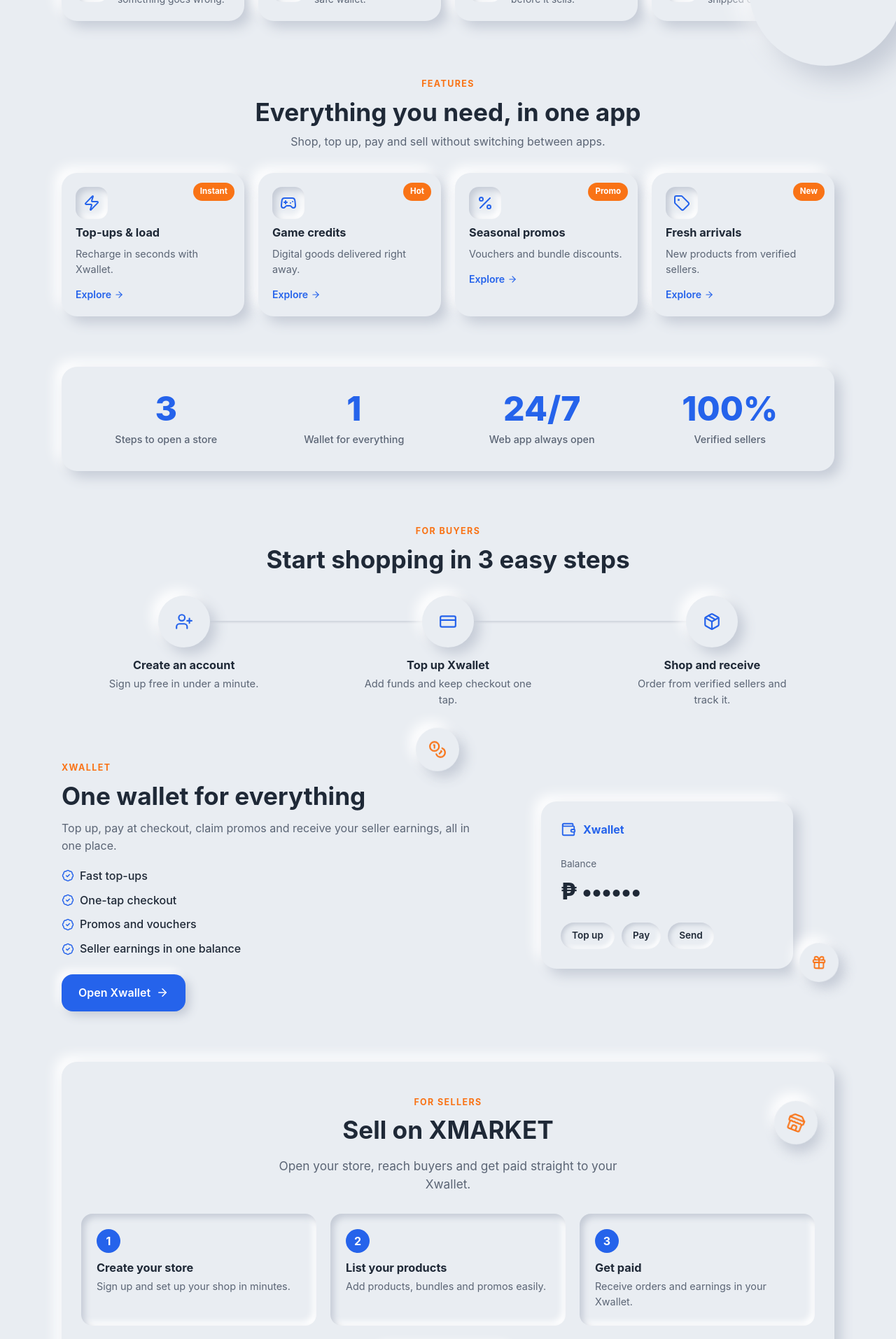
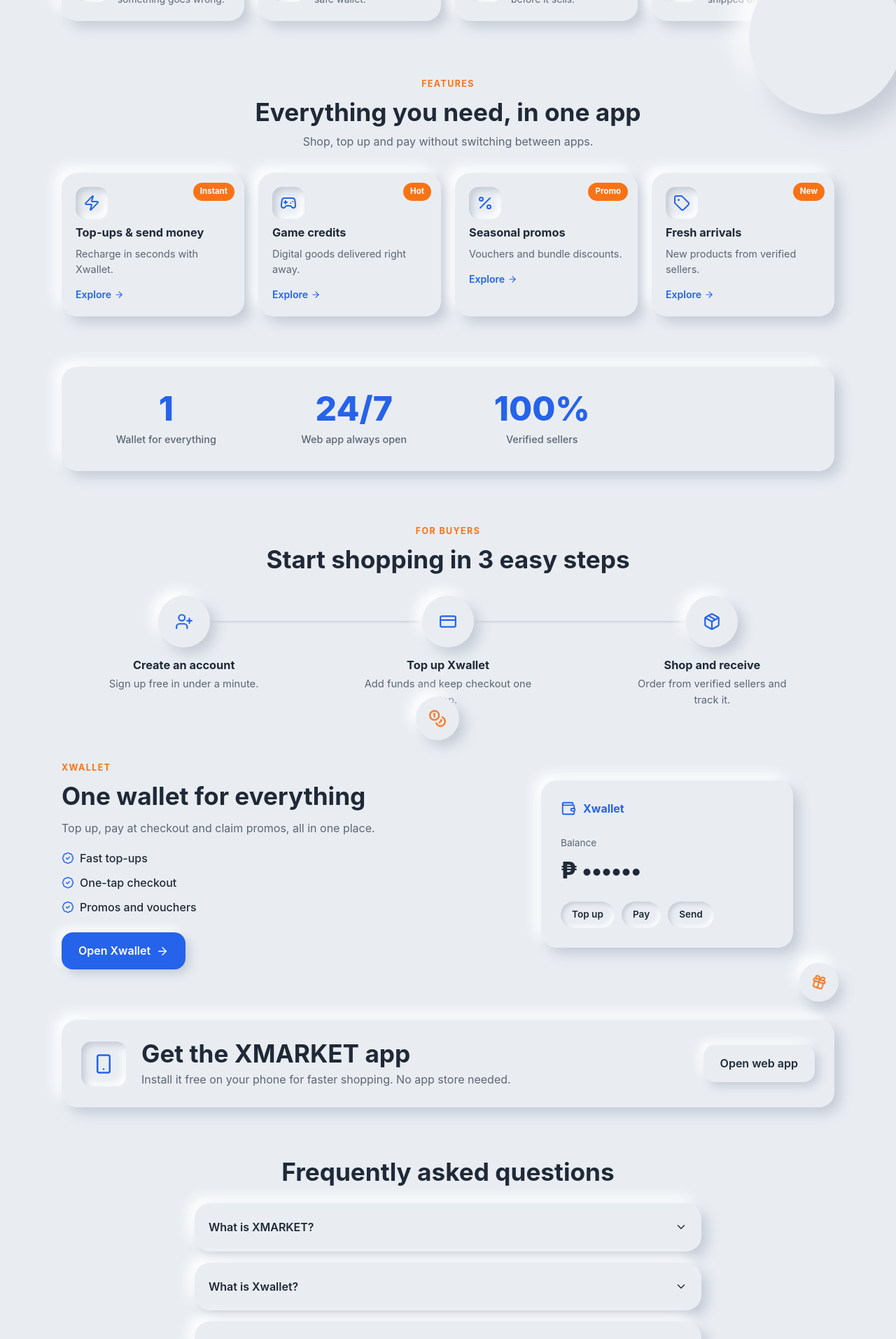
Before and after one commit to jssrll01/xmarket-landing, a React (Vite) app: page / in a window 1280 px wide. Shown: the part 880-2793 px from the top of the page at 70% size. Built offline with nearby package versions, Linux system fonts and the light colour scheme.

Commit message:
landing: link to xmarket-app, remove selling content, rename Top-ups & send money

```diff
--- a/index.html
+++ b/index.html
@@ -6,7 +6,7 @@
     <meta name="theme-color" content="#2563EB" />
 
     <title>XMARKET — Your World of Great Deals</title>
-    <meta name="description" content="Shop from verified sellers, pay with Xwallet, get instant delivery. Join thousands of buyers and sellers on XMARKET." />
+    <meta name="description" content="Shop from verified sellers, pay with Xwallet, get instant delivery. Join thousands of shoppers on XMARKET." />
     <meta name="keywords" content="xmarket, online shopping, philippines, marketplace, wallet, xwallet" />
 
     <meta property="og:type" content="website" />
--- a/public/sw.js
+++ b/public/sw.js
@@ -1,4 +1,4 @@
-const CACHE = 'xmarket-landing-v1';
+const CACHE = 'xmarket-landing-v1-u1792484643';
 const CORE = ['/', '/index.html', '/manifest.webmanifest'];
 
 self.addEventListener('install', (event) => {
--- a/src/App.jsx
+++ b/src/App.jsx
@@ -8,11 +8,10 @@
 import { useParallax } from "./useParallax.js";
 
 // EDIT THIS: the URL of your main XMARKET app
-const APP_URL = "https://xmarket.onrender.com";
+const APP_URL = "https://xmarket-app.onrender.com";
 
 // EDIT THESE with your real numbers
 const stats = [
-  { n: 3, suffix: "", label: "Steps to open a store" },
   { n: 1, suffix: "", label: "Wallet for everything" },
   { n: 24, suffix: "/7", label: "Web app always open" },
   { n: 100, suffix: "%", label: "Verified sellers" },
@@ -20,11 +19,11 @@
 
 const marquee = [
   "Instant top-ups", "Game credits", "Verified sellers", "Secure Xwallet",
-  "Seasonal promos", "Fast delivery", "Open your store", "Install free",
+  "Seasonal promos", "Fast delivery", "Install free",
 ];
 
 const hot = [
-  { icon: Zap, tag: "Instant", title: "Top-ups & load", text: "Recharge in seconds with Xwallet." },
+  { icon: Zap, tag: "Instant", title: "Top-ups & send money", text: "Recharge in seconds with Xwallet." },
   { icon: Gamepad2, tag: "Hot", title: "Game credits", text: "Digital goods delivered right away." },
   { icon: Percent, tag: "Promo", title: "Seasonal promos", text: "Vouchers and bundle discounts." },
   { icon: Tag, tag: "New", title: "Fresh arrivals", text: "New products from verified sellers." },
@@ -52,7 +51,6 @@
 const faqs = [
   ["What is XMARKET?", "XMARKET is an online marketplace where you can shop from verified sellers and pay with Xwallet."],
   ["What is Xwallet?", "Xwallet is the built-in wallet for paying, topping up and receiving earnings on XMARKET."],
-  ["How do I start selling?", "Tap Start selling, create your store, add your products and you are ready to take orders."],
   ["Is it safe to buy?", "Sellers are verified and refund support is available if an order has a problem."],
   ["Can I install it on my phone?", "Yes. Use the Install app button to add XMARKET to your home screen."],
 ];
@@ -74,7 +72,6 @@
         <nav className={"nav" + (open ? " open" : "")}>
           <a href="#features" onClick={go}>Features</a>
           <a href="#wallet" onClick={go}>Xwallet</a>
-          <a href="#sell" onClick={go}>Sell</a>
           <a href="#faq" onClick={go}>Help</a>
           <a className="btn btn-primary btn-sm" href={APP_URL} onClick={go}>Log in</a>
         </nav>
@@ -103,11 +100,9 @@
           <h1>Your world of <span className="accent">great deals</span></h1>
           <p className="lead">
             Shop from verified sellers, pay with Xwallet and get instant delivery.
-            Or open your own store and start earning.
           </p>
           <div className="cta">
             <a className="btn btn-primary" href={APP_URL}>Shop now <ArrowRight size={18} /></a>
-            <a className="btn btn-neu" href="#sell"><Store size={18} /> Start selling</a>
           </div>
           <div className="mini-trust">
             <span><ShieldCheck size={16} /> Buyer protection</span>
@@ -182,7 +177,7 @@
       <div className="sec-head center-head" data-reveal>
         <span className="kicker">Features</span>
         <h2>Everything you need, in one app</h2>
-        <p>Shop, top up, pay and sell without switching between apps.</p>
+        <p>Shop, top up and pay without switching between apps.</p>
       </div>
       <div className="hot-grid">
         {hot.map((h, i) => (
@@ -242,12 +237,11 @@
       <div className="wallet-text" data-reveal>
         <span className="kicker">Xwallet</span>
         <h2>One wallet for everything</h2>
-        <p>Top up, pay at checkout, claim promos and receive your seller earnings, all in one place.</p>
+        <p>Top up, pay at checkout and claim promos, all in one place.</p>
         <ul className="checks">
           <li><BadgeCheck size={18} /> Fast top-ups</li>
           <li><BadgeCheck size={18} /> One-tap checkout</li>
           <li><BadgeCheck size={18} /> Promos and vouchers</li>
-          <li><BadgeCheck size={18} /> Seller earnings in one balance</li>
         </ul>
         <a className="btn btn-primary" href={APP_URL}>Open Xwallet <ArrowRight size={18} /></a>
       </div>
@@ -259,29 +253,6 @@
           <div className="wc-row"><span className="chip">Top up</span><span className="chip">Pay</span><span className="chip">Send</span></div>
         </div>
         <div className="float neu f9" data-speed="0.18" data-rotate="0.05"><Gift size={22} /></div>
-      </div>
-    </section>
-  );
-}
-
-function Sell() {
-  return (
-    <section className="wrap section" id="sell">
-      <div className="neu sell" data-reveal>
-        <div className="float neu f6" data-speed="0.14" data-rotate="0.04"><Store size={26} /></div>
-        <span className="kicker">For sellers</span>
-        <h2>Sell on XMARKET</h2>
-        <p className="lead">Open your store, reach buyers and get paid straight to your Xwallet.</p>
-        <div className="steps">
-          {steps.map((s) => (
-            <div className="neu-in step" key={s.n}>
-              <span className="num">{s.n}</span>
-              <h3>{s.title}</h3>
-              <p>{s.text}</p>
-            </div>
-          ))}
-        </div>
-        <a className="btn btn-primary" href={APP_URL}>Open your store <ArrowRight size={18} /></a>
       </div>
     </section>
   );
@@ -345,10 +316,9 @@
         <div className="float neu f7" data-speed="0.16" data-rotate="0.05"><Gift size={24} /></div>
         <div className="float neu f8" data-speed="-0.14"><Coins size={24} /></div>
         <h2>Ready to find your next great deal?</h2>
-        <p className="lead">Join XMARKET today. Shop, top up and sell from one place.</p>
+        <p className="lead">Join XMARKET today. Shop, top up and send money from one place.</p>
         <div className="cta">
           <a className="btn btn-primary" href={APP_URL}>Get started <ArrowRight size={18} /></a>
-          <a className="btn btn-neu" href="#sell"><Store size={18} /> Become a seller</a>
         </div>
       </div>
     </section>
@@ -366,7 +336,6 @@
         <div className="foot-links">
           <a href="#features">Features</a>
           <a href="#wallet">Xwallet</a>
-          <a href="#sell">Sell</a>
           <a href="#faq">Help</a>
           <a href={APP_URL}>Open app</a>
         </div>
@@ -389,7 +358,6 @@
         <Stats />
         <HowBuy />
         <WalletSection />
-        <Sell />
         <Install />
         <Faq />
         <FinalCta />
```
